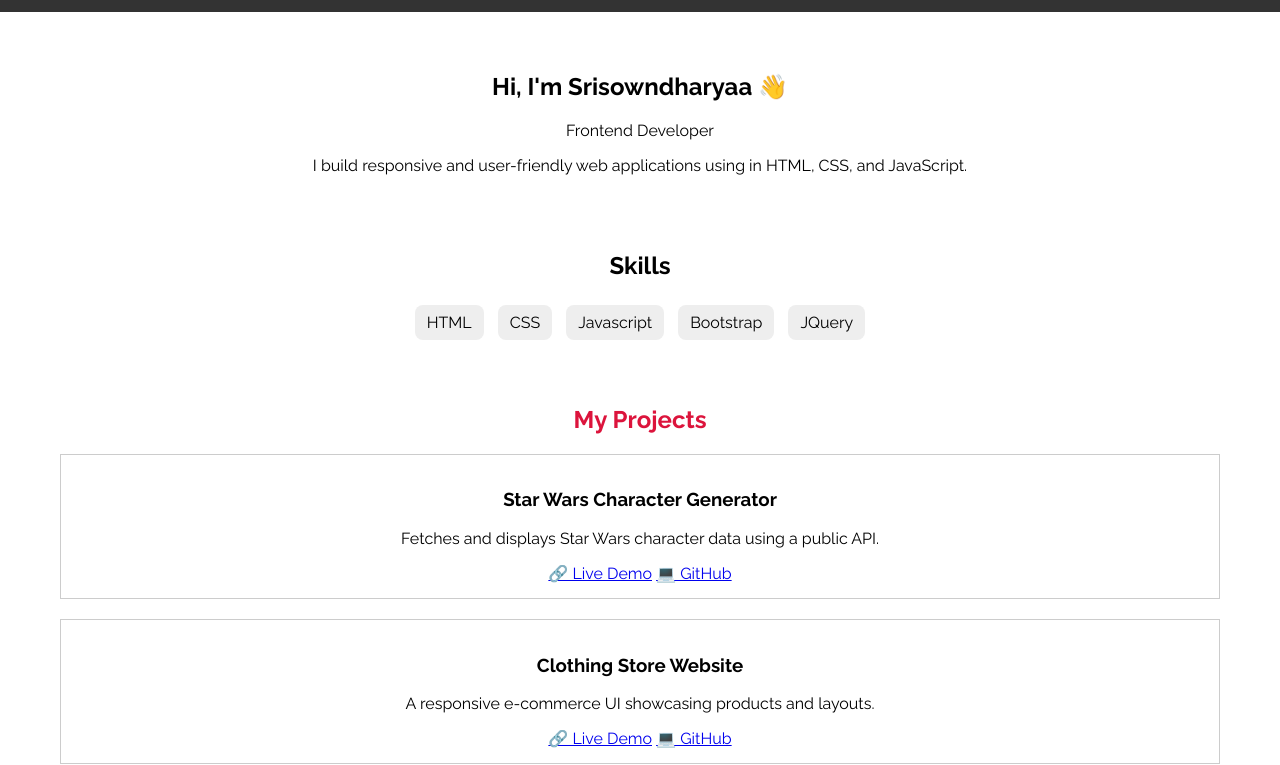
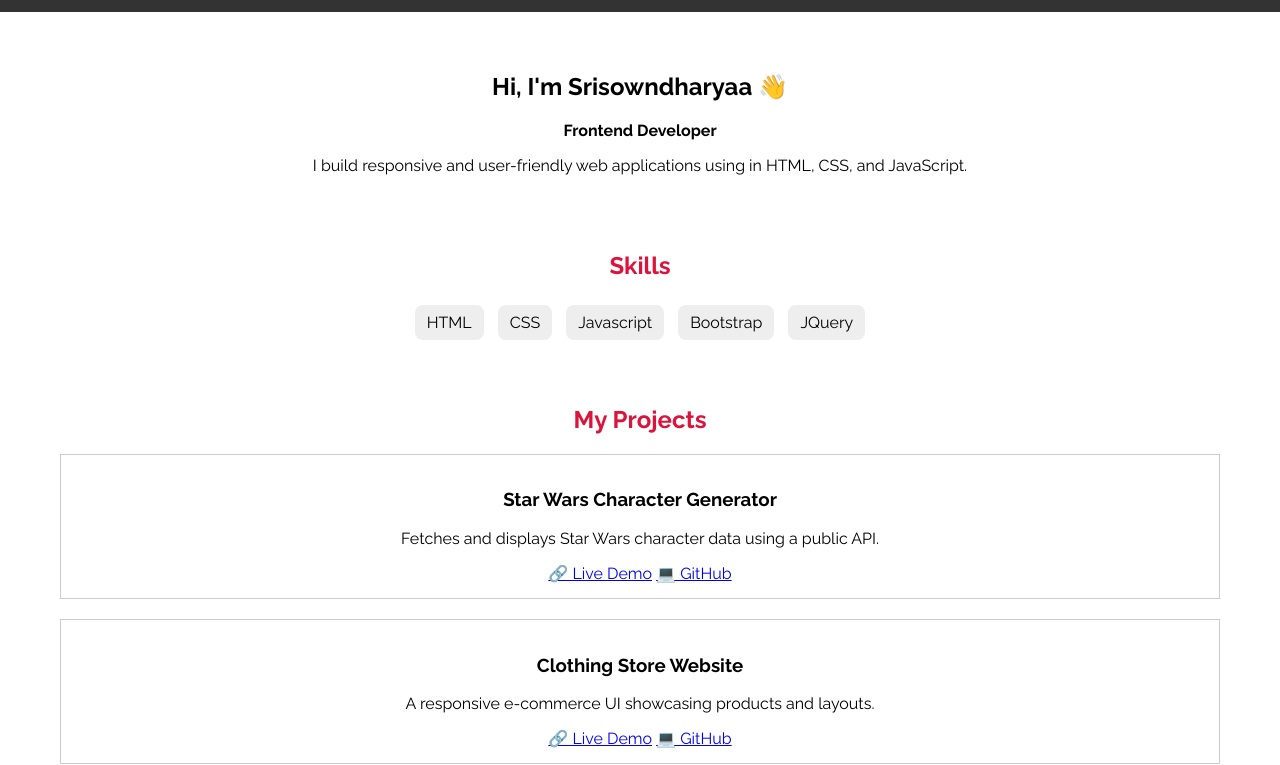
Before and after one commit to Srisrk029/portfolio-website, a plain HTML site: page index.html in a window 1280 px wide. Shown: the part 57-822 px from the top of the page. Drawn offline with Linux system fonts and the light colour scheme.

Commit message:
Update index.html

```diff
--- a/index.html
+++ b/index.html
@@ -24,14 +24,14 @@
 </header>
 <section id="about">
   <h1>Hi, I'm Srisowndharyaa 👋</h1>
-  <p>Frontend Developer</p>
+  <p><strong>Frontend Developer</strong></p>
   <p>
     I build responsive and user-friendly web applications using  in HTML, CSS, and JavaScript.
   </p>
 </section>
 
 <div class="skills">
-   <h2>Skills</h2>
+   <h2 style="color: crimson;">Skills</h2>
      <span>HTML</span>
      <span>CSS</span>
      <span>Javascript</span>
```
